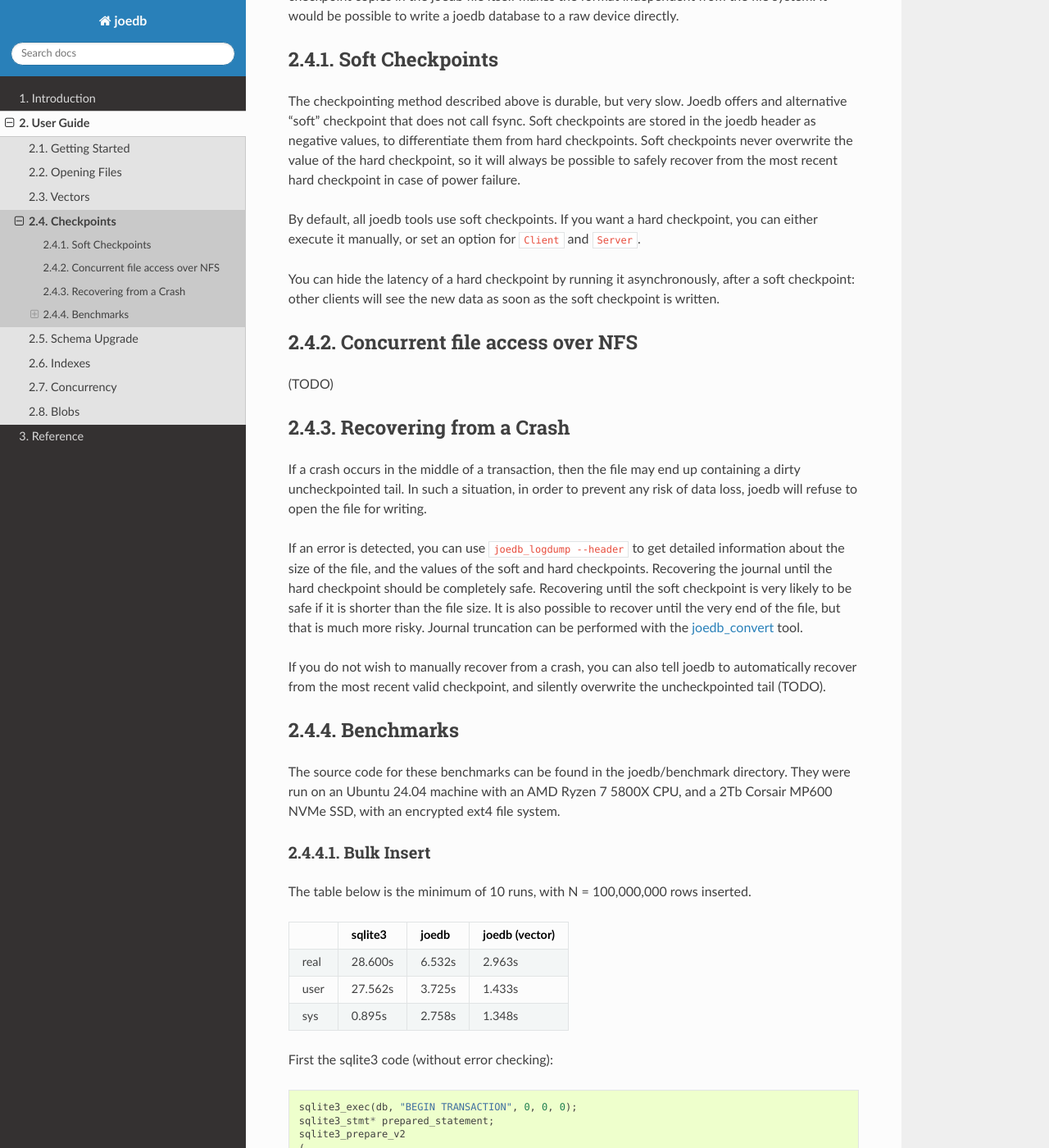
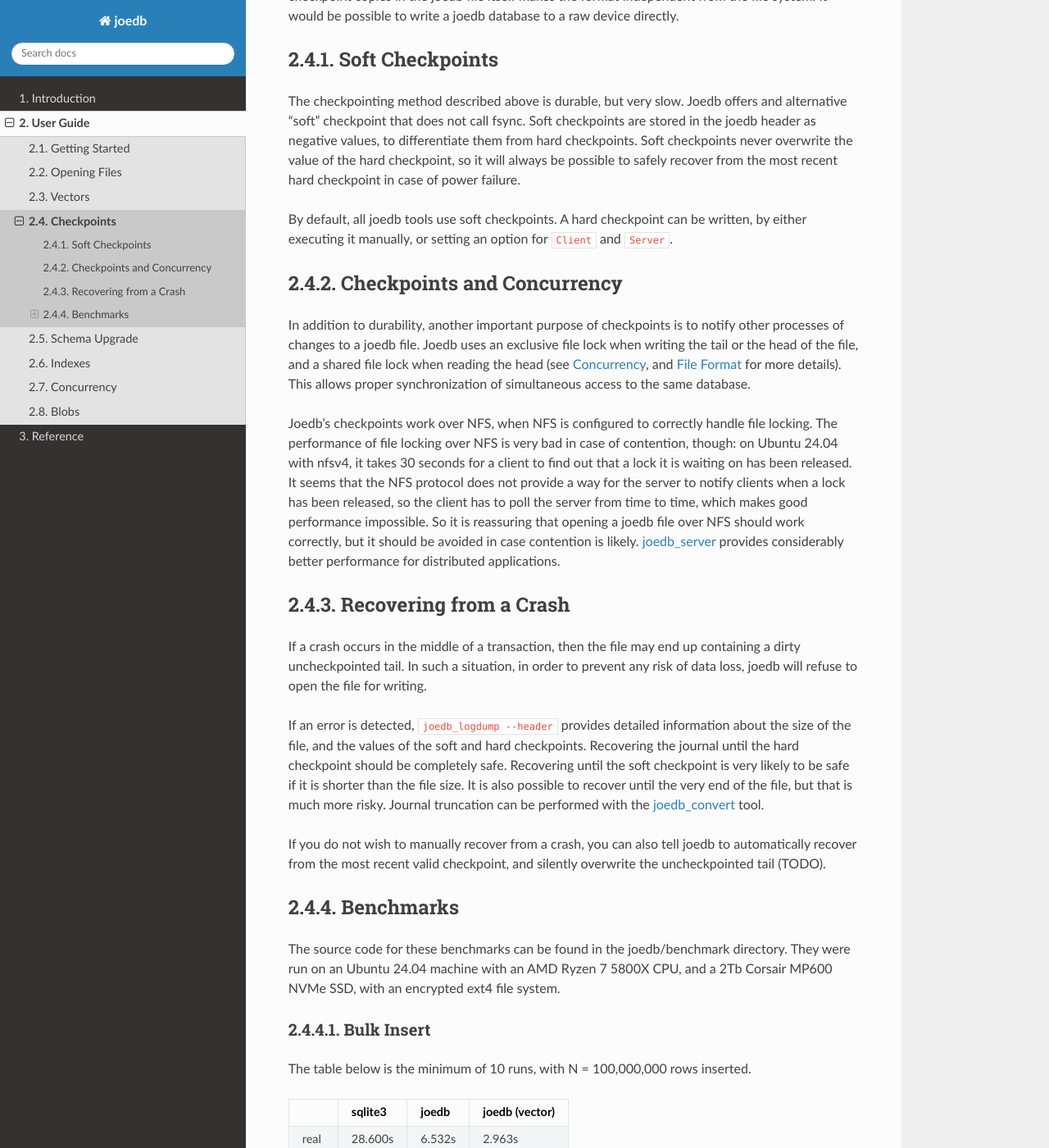
Before and after one commit to Remi-Coulom/joedb, a Sphinx documentation site: the page built from doc/source/checkpoints.rst, in a window 1280 px wide and 1400 px high, scrolled down 632 px. Shown: the whole window at 82% size. Built offline with Sphinx 7.4.7 and the Read the Docs theme 3.1.0, drawn with Linux system fonts in a browser that asks for light colours; formulas are drawn with MathJax 3; cross-references to code outside the pages are shown as plain code; some of the changed text lies outside the part shown.

Commit message:
after some nfs experiments

```diff
--- a/doc/source/checkpoints.rst
+++ b/doc/source/checkpoints.rst
@@ -36,18 +36,30 @@
 hard checkpoint, so it will always be possible to safely recover from the most
 recent hard checkpoint in case of power failure.
 
-By default, all joedb tools use soft checkpoints. If you want a hard
-checkpoint, you can either execute it manually, or set an option for
+By default, all joedb tools use soft checkpoints. A hard checkpoint can be
+written, by either executing it manually, or setting an option for
 :joedb:`Client` and :joedb:`Server`.
 
-You can hide the latency of a hard checkpoint by running it asynchronously,
-after a soft checkpoint: other clients will see the new data as soon as the
-soft checkpoint is written.
+Checkpoints and Concurrency
+---------------------------
 
-Concurrent file access over NFS
--------------------------------
+In addition to durability, another important purpose of checkpoints is to
+notify other processes of changes to a joedb file. Joedb uses an exclusive file
+lock when writing the tail or the head of the file, and a shared file lock when
+reading the head (see :doc:`concurrency`, and :doc:`file_format` for more
+details). This allows proper synchronization of simultaneous access to the same
+database.
 
-(TODO)
+Joedb's checkpoints work over NFS, when NFS is configured to correctly handle
+file locking. The performance of file locking over NFS is very bad in case of
+contention, though: on Ubuntu 24.04 with nfsv4, it takes 30 seconds for a
+client to find out that a lock it is waiting on has been released. It seems
+that the NFS protocol does not provide a way for the server to notify clients
+when a lock has been released, so the client has to poll the server from time
+to time, which makes good performance impossible. So it is reassuring that
+opening a joedb file over NFS should work correctly, but it should be avoided
+in case contention is likely. :ref:`joedb_server` provides considerably better
+performance for distributed applications.
 
 .. _crash:
 
@@ -58,13 +70,13 @@
 containing a dirty uncheckpointed tail. In such a situation, in order to
 prevent any risk of data loss, joedb will refuse to open the file for writing.
 
-If an error is detected, you can use ``joedb_logdump --header`` to get detailed
+If an error is detected, ``joedb_logdump --header`` provides detailed
 information about the size of the file, and the values of the soft and hard
 checkpoints. Recovering the journal until the hard checkpoint should be
 completely safe. Recovering until the soft checkpoint is very likely to be safe
 if it is shorter than the file size. It is also possible to recover until the
-very end of the file, but that is much more risky. Journal truncation can
-be performed with the :ref:`joedb_convert` tool.
+very end of the file, but that is much more risky. Journal truncation can be
+performed with the :ref:`joedb_convert` tool.
 
 If you do not wish to manually recover from a crash, you can also tell joedb to
 automatically recover from the most recent valid checkpoint, and silently
@@ -172,7 +184,7 @@
 There is much less difference in performance compared to a big transaction, but
 joedb is still faster.
 
-joedb's soft checkpoint is similar in terms of durability to sqlite's WAL mode
+Joedb's soft checkpoint is similar in terms of durability to sqlite's WAL mode
 with synchronous=NORMAL: after a power failure, some of the most recently
 written data may be lost, but it is possible to recover safely to a recent
 consistent state. With N = 1,000,000:
```
